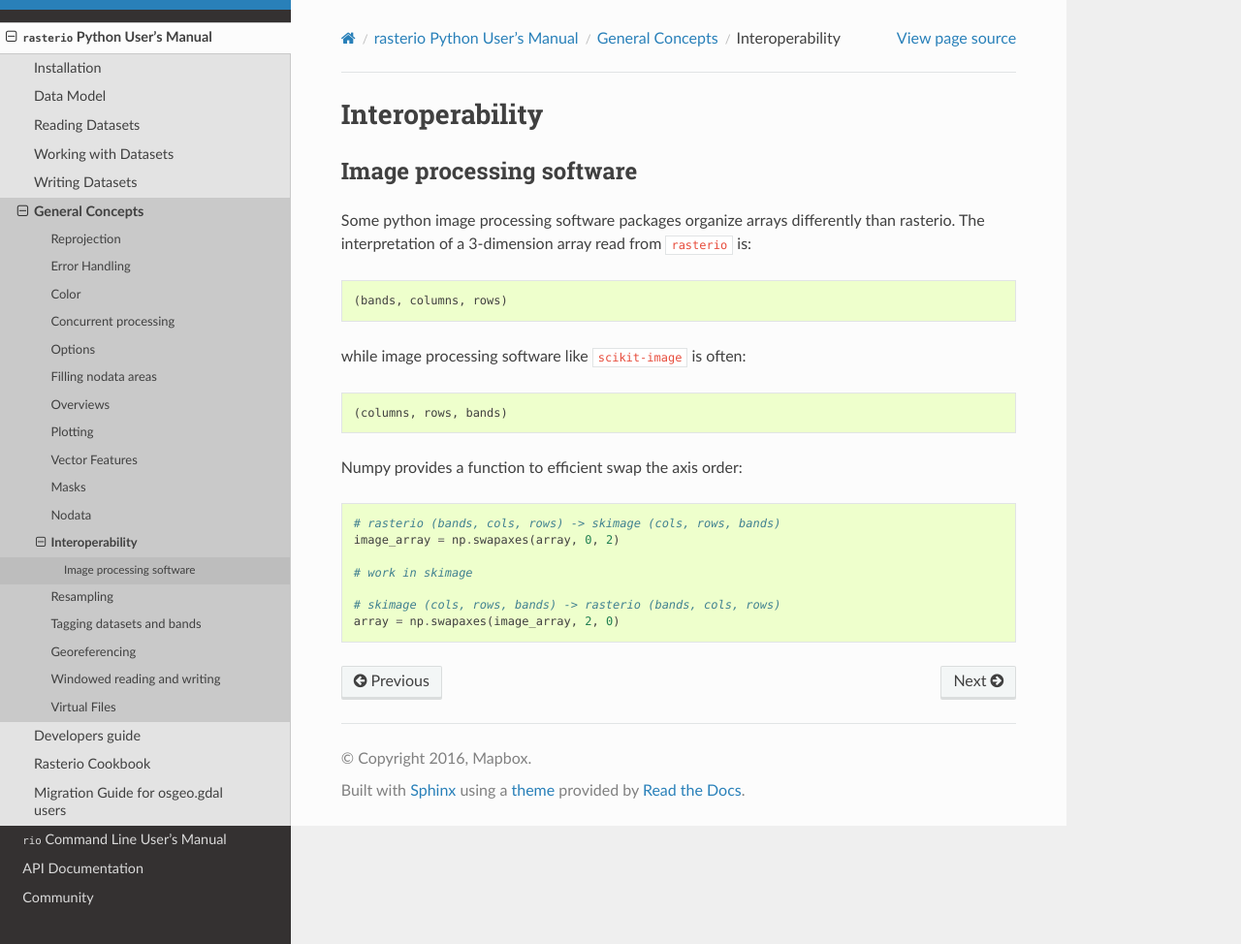
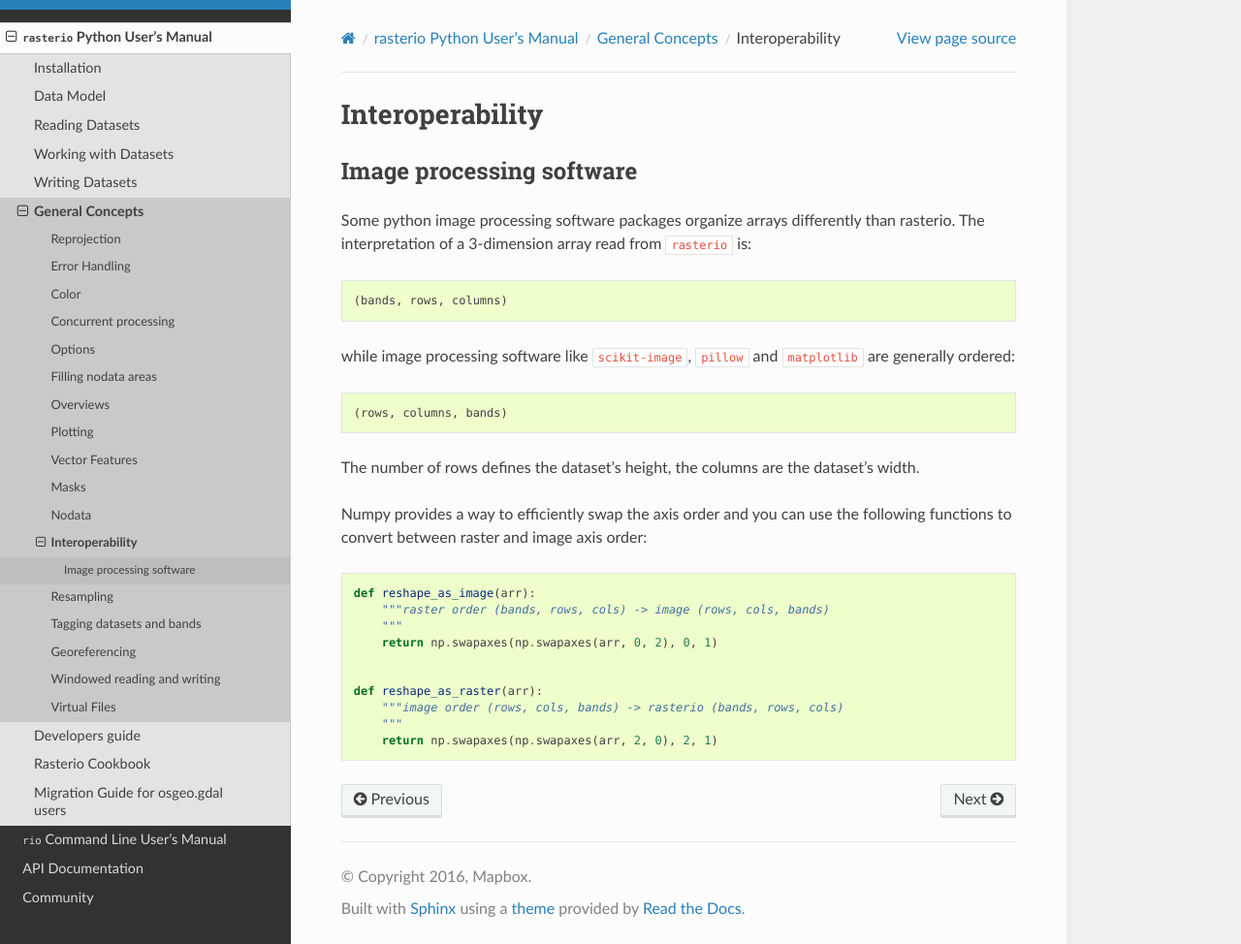
Before and after one commit to rasterio/rasterio, a Sphinx documentation site: the page built from docs/image_processing.rst, in a window 1280 px wide and 974 px high. Shown: the whole window at 97% size. Built offline with Sphinx 7.4.7 and the Read the Docs theme 2.0.0, drawn with Linux system fonts in a browser that asks for light colours.

Commit message:
fix image axis order docs, fixes #700

```diff
--- a/docs/image_processing.rst
+++ b/docs/image_processing.rst
@@ -7,20 +7,26 @@ Some python image processing software packages
 organize arrays differently than rasterio. The interpretation of a
 3-dimension array read from ``rasterio`` is::
 
-    (bands, columns, rows)
+    (bands, rows, columns)
 
-while image processing software like ``scikit-image`` is often::
+while image processing software like ``scikit-image``, ``pillow`` and ``matplotlib`` are generally ordered::
 
-    (columns, rows, bands)
+    (rows, columns, bands)
 
-Numpy provides a function to efficient swap the axis order:
+The number of rows defines the dataset's height, the columns are the dataset's width.
+
+Numpy provides a way to efficiently swap the axis order and you can use the
+following functions to convert between raster and image axis order:
 
 .. code:: python
 
-    # rasterio (bands, cols, rows) -> skimage (cols, rows, bands)
-    image_array = np.swapaxes(array, 0, 2)
+    def reshape_as_image(arr):
+        """raster order (bands, rows, cols) -> image (rows, cols, bands)
+        """
+        return np.swapaxes(np.swapaxes(arr, 0, 2), 0, 1)
 
-    # work in skimage
 
-    # skimage (cols, rows, bands) -> rasterio (bands, cols, rows)
-    array = np.swapaxes(image_array, 2, 0)
+    def reshape_as_raster(arr):
+        """image order (rows, cols, bands) -> rasterio (bands, rows, cols)
+        """
+        return np.swapaxes(np.swapaxes(arr, 2, 0), 2, 1)
```
